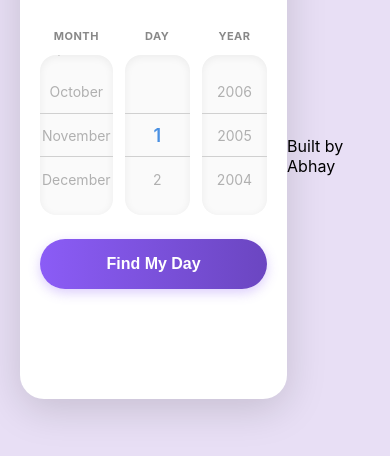
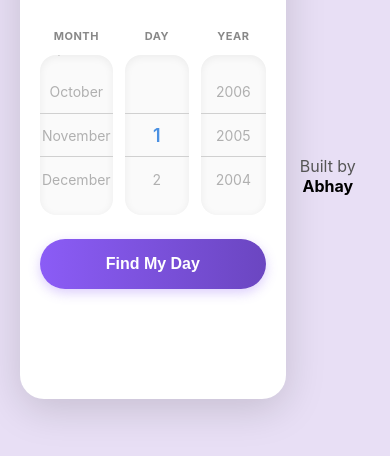
Before and after one commit to akiabhi019/the-day-u-born, a plain HTML site: page day-you-born/index.html in a window 390 px wide. Shown: the part 266-722 px from the top of the page. Drawn offline with Linux system fonts and the light colour scheme.

Commit message:
Update style.css

```diff
--- a/day-you-born/style.css
+++ b/day-you-born/style.css
@@ -232,4 +232,18 @@ h1 {
     .wheel-item.selected {
         font-size: 18px;
     }
+    .footer {
+  text-align: center;
+  padding: 15px 0;
+  font-size: 16px;
+  color: #555;
+  margin-top: 40px;
 }
+
+.footer span {
+  font-weight: bold;
+  color: #000;
+}
+
+
+}
```
